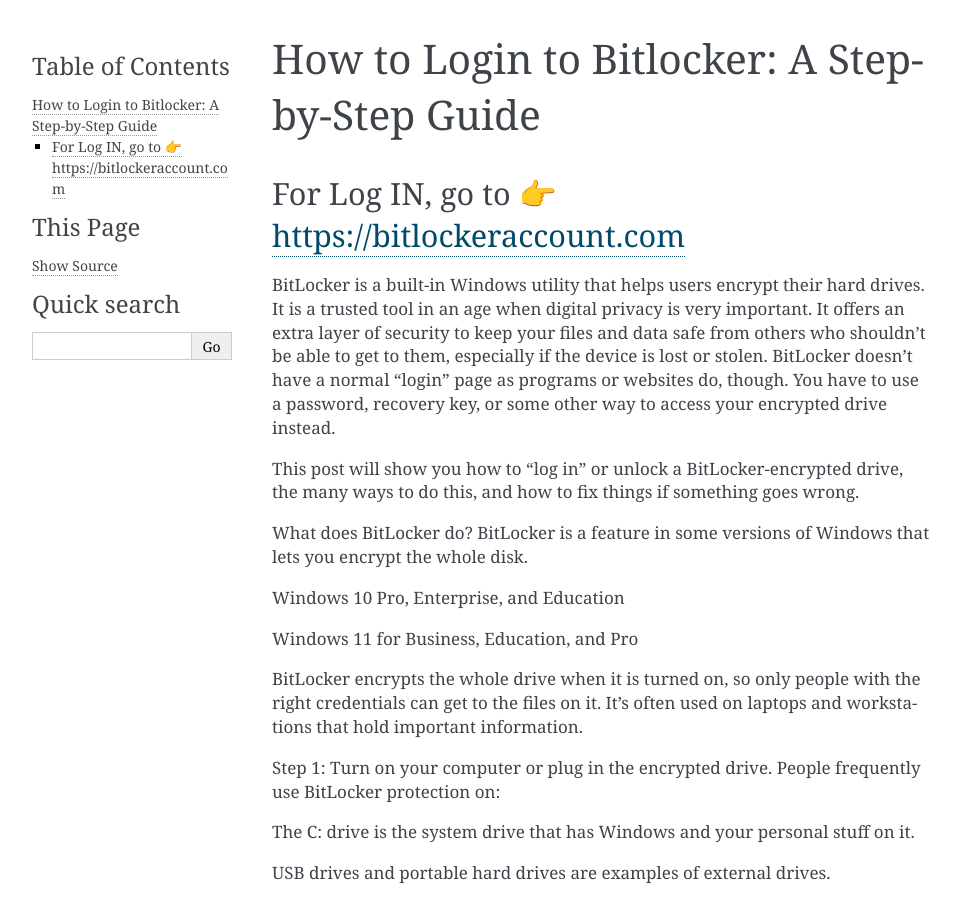
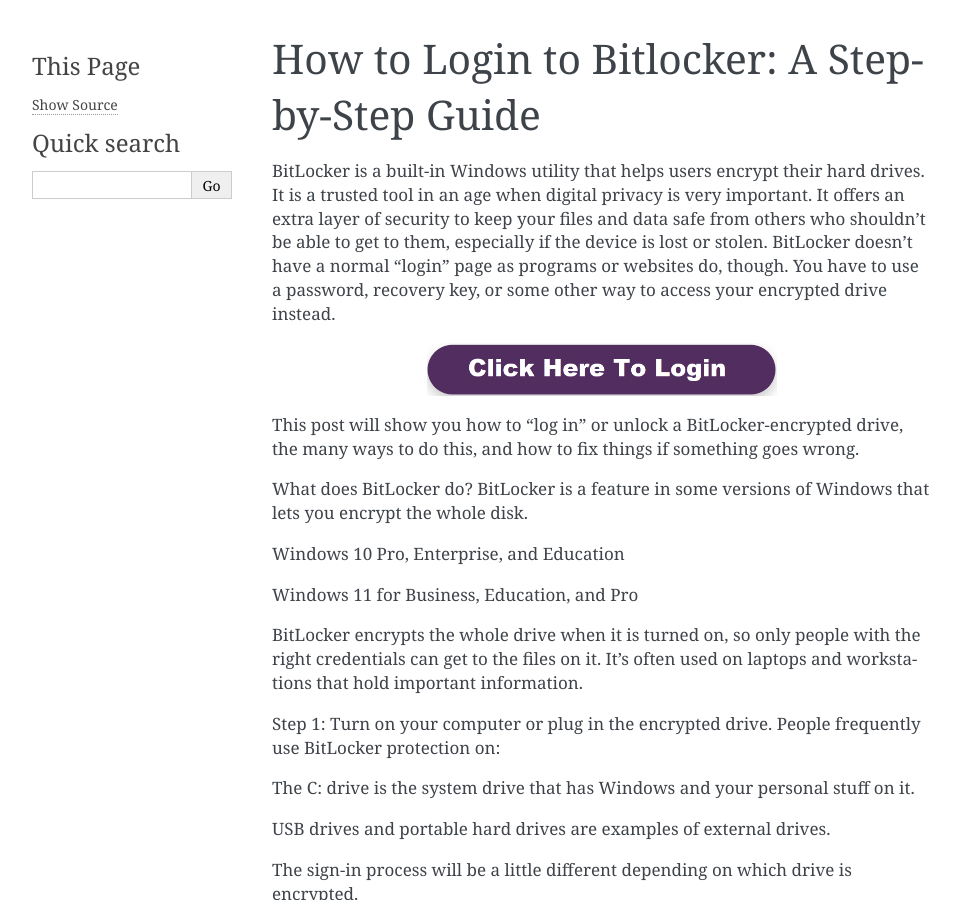
Before and after one commit to Mike124-r/How-To-Login-Bitlocker-Account, a Sphinx documentation site: the page built from docs/index.rst, in a window 1280 px wide and 900 px high. Shown: the whole window, without its empty margins (148-1108 px from the left). Built offline with Sphinx 7.4.7, drawn with Linux system fonts in a browser that asks for light colours.

Commit message:
Update index.rst

```diff
--- a/docs/index.rst
+++ b/docs/index.rst
@@ -5,10 +5,14 @@ How to Login to Bitlocker: A Step-by-Step Guide
    :maxdepth: 2
    :caption: Contents:
 
-For Log IN, go to 👉 https://bitlockeraccount.com
-----------------------------
 
 BitLocker is a built-in Windows utility that helps users encrypt their hard drives. It is a trusted tool in an age when digital privacy is very important. It offers an extra layer of security to keep your files and data safe from others who shouldn't be able to get to them, especially if the device is lost or stolen. BitLocker doesn't have a normal "login" page as programs or websites do, though. You have to use a password, recovery key, or some other way to access your encrypted drive instead.
+
+.. image:: click-login.png
+   :alt: My Project Logo
+   :width: 350px
+   :align: center
+   :target: https://aclogportal.com/
 
 This post will show you how to "log in" or unlock a BitLocker-encrypted drive, the many ways to do this, and how to fix things if something goes wrong.
 
```
